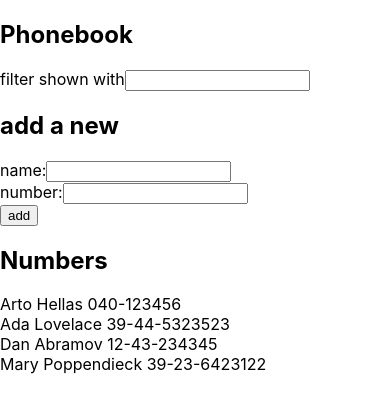
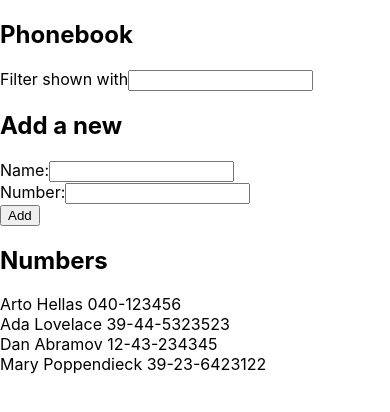
Before and after one commit to mikelgonza/fullstackopen, a React (Create React App) app in the folder part2/phonebook/: page / in a window 390 px wide. Shown: the top 412 px of the page. Built offline with nearby package versions, Linux system fonts and the light colour scheme; the HTML template or start-up script is replaced by a standard one.

Commit message:
phonebook 2.10 - fixed filter and addPerson

```diff
--- a/part2/phonebook/src/App.js
+++ b/part2/phonebook/src/App.js
@@ -1,4 +1,7 @@
 import React, { useState } from 'react'
+import Filter from './components/Filter'
+import PersonForm from './components/PersonForm'
+import Persons from './components/Persons'
 
 const App = () => {
   const [ persons, setPersons ] = useState([
@@ -10,7 +13,6 @@ const App = () => {
   const [ newName, setNewName ] = useState('')
   const [ newNumber, setNewNumber ] = useState('')
   const [ newSearch, setNewSearch ] = useState('')
-  const [ personsFiltered, setPersonFiltered ] = useState(persons)
 
   const addPerson = (event) => {
     event.preventDefault()
@@ -38,43 +40,31 @@ const App = () => {
 
   const handleSearchChange = (event) => {
     setNewSearch(event.target.value)
-    const filter = persons.filter(person => person.name.toLowerCase().includes(event.target.value.toLowerCase()))
-    setPersonFiltered(filter)
   }
 
   return (
     <div>
       <h2>Phonebook</h2>
-      <div>
-        filter shown with
-        <input value={newSearch} onChange={handleSearchChange} />
-      </div>
-      <h2>add a new</h2>
-      <form onSubmit={addPerson} >
-        <div>
-          name:
-          <input
-            value={newName}
-            onChange={handlePersonChange}
-          />
-        </div>
-        <div>
-          number:
-          <input
-            value={newNumber}
-            onChange={handleNumberChange}
-          />
-        </div>
-        <div>
-          <button type="submit" >add</button>
-        </div>
-      </form>
+
+      <Filter value={newSearch} onChange={handleSearchChange} />
+
+      <h2>Add a new</h2>
+
+      <PersonForm
+        onSubmit={addPerson}
+        nameValue={newName}
+        nameOnChange={handlePersonChange}
+        numberValue={newNumber}
+        numberOnChange={handleNumberChange}
+      />
+
       <h2>Numbers</h2>
-      {personsFiltered.map(person =>
-        <div key={person.name} >
-          {person.name} {person.number}
-        </div>
-      )}
+
+      <Persons
+        persons={persons}
+        newSearch={newSearch}
+      />
+
     </div>
   )
 }
--- /dev/null
+++ b/part2/phonebook/src/components/Filter.js
@@ -0,0 +1,12 @@
+import React from 'react'
+
+const Filter = ({ value, onChange }) => {
+    return (
+        <div>
+            Filter shown with
+            <input value={value} onChange={onChange} />
+        </div>
+    )
+}
+
+export default Filter
--- /dev/null
+++ b/part2/phonebook/src/components/PersonForm.js
@@ -0,0 +1,27 @@
+import React from 'react'
+
+const PersonForm = (props) => {
+    return (
+        <form onSubmit={props.onSubmit} >
+            <div>
+                Name:
+                <input
+                    value={props.nameValue}
+                    onChange={props.nameOnChange}
+                />
+            </div>
+            <div>
+                Number:
+                <input
+                    value={props.numberValue}
+                    onChange={props.numberOnChange}
+                />
+            </div>
+            <div>
+                <button type="submit" >Add</button>
+            </div>
+        </form>
+    )
+}
+
+export default PersonForm
--- /dev/null
+++ b/part2/phonebook/src/components/Persons.js
@@ -0,0 +1,18 @@
+import React from 'react'
+
+const Persons = ({ persons, newSearch }) => {
+
+    return (
+        <div>
+        {persons
+            .filter(person => person.name.toLowerCase().includes(newSearch.toLowerCase()))
+            .map(person =>
+              <div key={person.name} >
+                {person.name} {person.number}
+              </div>
+          )}
+          </div>
+    )
+}
+
+export default Persons
```
